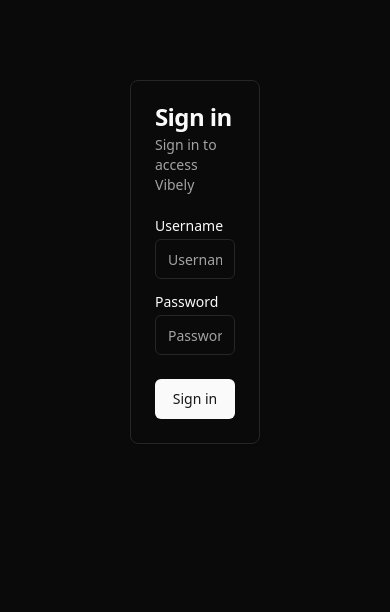
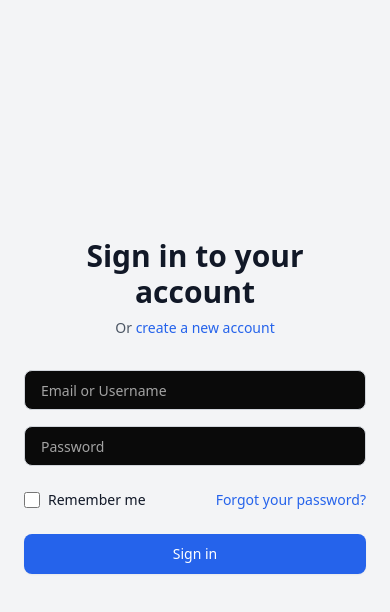
Before and after one commit to AbhinavMishra32/dbsocial, a React (Vite) app in the folder client/: page /login in a window 390 px wide. Shown: the top 612 px of the page. Built offline with nearby package versions, Linux system fonts and the light colour scheme.

Commit message:
Refactor Sidebar and ProfileCard components to support dark mode and improve styling

```diff
--- a/client/src/components/CommentSection.tsx
+++ b/client/src/components/CommentSection.tsx
@@ -76,8 +76,9 @@
             <Input placeholder="Write a comment" className="flex-grow" onChange={(e) => { setCommentInput(e.target.value) }} value={commentInput} />
             <Button className="ml-2" variant={'outline'} onClick={handleCommentSubmit}>Comment</Button>
           </div>
-          <ScrollArea style={{ height: scrollAreaHeight }}>
-            <div className="py-3">
+          {/* <ScrollArea style={{ height: scrollAreaHeight }}> */}
+          <ScrollArea>
+            <div className="py-3 max-h-[350px]">
               {Array.isArray(comments) ? (
                 comments.map((comment: any) => (
                   <div key={comment.id} className="flex space-x-4 mb-4">
@@ -98,8 +99,8 @@
                 <p>No comments available.</p>
               )}
             </div>
-            <div className='absolute top-0 left-0 right-0 h-8 bg-gradient-to-b from-background to-transparent pointer-events-none'></div>
-            <div className='absolute bottom-0 left-0 right-0 h-8 bg-gradient-to-t from-background to-transparent pointer-events-none'></div>
+            <div className='absolute top-0 left-0 right-0 h-8 bg-gradient-to-b from-background/50 to-transparent pointer-events-none'></div>
+            {/* <div className='absolute bottom-0 left-0 right-0 h-8 bg-gradient-to-t from-background/50 to-transparent pointer-events-none'></div> */}
           </ScrollArea>
         </div>
       )}
--- a/client/src/components/ProfileCard.tsx
+++ b/client/src/components/ProfileCard.tsx
@@ -58,7 +58,7 @@
         </CardContent>
         {isLocalUser && (
           <div>
-            <button className="w-full bg-red-500 text-white p-2 rounded-b-3xl">
+            <button className="w-full bg-blue-900 text-white p-2 rounded-b-3xl">
               Edit Profile
             </button>
           </div>
--- a/client/src/components/Sidebar.tsx
+++ b/client/src/components/Sidebar.tsx
@@ -31,7 +31,7 @@
     return (
         <>
             <aside className='flex h-full fixed top-0 left-0 z-50'>
-                <nav className='h-full flex flex-col bg-background border-r shadow-lg'>
+                <nav className='h-full flex flex-col bg-background dark:bg-neutral-900 border-r shadow-lg'>
                     <div className='p-4 pb-2 flex justify-between items-center'>
                         <img src='https://img.logoipsum.com/243.svg'
                             className={`overflow-hidden transition-all ${expanded ? "w-32" : "w-0"}`} />
@@ -79,7 +79,7 @@
         relative flex items-center py-2 px-3 my-1
         font-medium rounded-md cursor-pointer
         transition-colors duration-200 group
-        ${active ? 'dark:bg-neutral-800' : 'hover:bg-indigo-50 dark:hover:bg-neutral-600 text-gray-600 dark:text-white'
+        ${active ? 'dark:bg-neutral-800' : 'hover:bg-indigo-50 dark:hover:bg-neutral-700 text-gray-600 dark:text-white'
             }
         `}>
             <Link to={link} className='flex items-center' >
--- a/client/src/pages/Login.tsx
+++ b/client/src/pages/Login.tsx
@@ -9,7 +9,7 @@
 import { AlertCircle } from 'lucide-react';
 import axios, { AxiosError } from 'axios';
 import { useEffect, useState } from 'react';
-import { useNavigate } from 'react-router-dom';
+import { Link, useNavigate } from 'react-router-dom';
 import { useUser } from '../context/UserContext';
 import { api } from '../services/axios';
 
@@ -77,68 +77,118 @@
   }, [user])
 
   return (
-    <Card className="w-1/3 mx-auto mt-20">
-      <CardHeader>
-        <CardTitle>Sign in</CardTitle>
-        <CardDescription>Sign in to access Vibely</CardDescription>
-      </CardHeader>
-      <form onSubmit={handleSubmit(onSubmit)}>
-        <CardContent>
-          <div className="grid w-full items-center gap-4">
-            <div className="flex flex-col space-y-1.5">
-              <Label htmlFor="email">Username</Label>
+    <div className="flex h-screen bg-gray-100">
+      {/* Left side - Random image */}
+      <div className="hidden lg:flex lg:w-1/2 relative overflow-hidden">
+        <img
+          src="https://source.unsplash.com/random?nature"
+          alt="Random nature"
+          className="object-cover w-full h-full"
+        />
+        <div className="absolute inset-0 bg-gradient-to-r from-blue-500/50 to-purple-500/50 mix-blend-multiply" />
+        <div className="absolute bottom-0 left-0 right-0 p-8 text-white">
+          <h2 className="text-4xl font-bold mb-2">Welcome Back</h2>
+          <p className="text-xl">Sign in to continue your journey with us.</p>
+        </div>
+      </div>
+
+      {/* Right side - Sign-in form */}
+      <div className="w-full lg:w-1/2 flex items-center justify-center px-6 sm:px-12 lg:px-16 xl:px-24">
+        <div className="w-full max-w-md space-y-8">
+          <div className="text-center">
+            <h1 className="text-3xl font-bold text-gray-900">Sign in to your account</h1>
+            <p className="mt-2 text-sm text-gray-600">
+              Or{' '}
+              <Link to="/signup" className="font-medium text-blue-600 hover:text-blue-500">
+                create a new account
+              </Link>
+            </p>
+          </div>
+
+          <form className="mt-8 space-y-6" action="#" method="POST">
+            <div className="space-y-4">
+              <div>
+                <Label htmlFor="identifier" className="sr-only">
+                  Email or Username
+                </Label>
                 <Input
-                {...register("username")}
-                id="username"
-                placeholder="Username"
+                  id="identifier"
+                  name="identifier"
+                  type="text"
+                  required
+                  className="w-full px-4 py-3 rounded-lg border border-gray-300 focus:ring-2 focus:ring-blue-500 focus:border-transparent"
+                  placeholder="Email or Username"
                 />
-              {errors.username && (
-                <Alert variant="destructive">
-                  <AlertCircle className="h-4 w-4"></AlertCircle>
-                  <AlertDescription>
-                    {errors.username.message && (
-                      <p>{errors.username.message}</p>
-                    )}
-                  </AlertDescription>
-                </Alert>
-              )}
               </div>
-            <div className="flex flex-col space-y-1.5">
-              <Label htmlFor="password">Password</Label>
+              <div>
+                <Label htmlFor="password" className="sr-only">
+                  Password
+                </Label>
                 <Input
-                {...register("password")}
+                  id="password"
+                  name="password"
                   type="password"
-                id="password"
+                  required
+                  className="w-full px-4 py-3 rounded-lg border border-gray-300 focus:ring-2 focus:ring-blue-500 focus:border-transparent"
                   placeholder="Password"
                 />
-              {errors.password && (
-                <Alert variant="destructive">
-                  <AlertCircle className="h-4 w-4"></AlertCircle>
-                  <AlertDescription>
-                    {errors.password.message && (
-                      <p>{errors.password.message}</p>
-                    )}
-                  </AlertDescription>
-                </Alert>
-              )}
               </div>
             </div>
-        </CardContent>
-        <CardFooter className="flex flex-col space-y-4">
-          <Button disabled={isSubmitting} className="w-full">
-            {isSubmitting ? "Loading..." : "Sign in"}
+
+            <div className="flex items-center justify-between">
+              <div className="flex items-center">
+                <input
+                  id="remember-me"
+                  name="remember-me"
+                  type="checkbox"
+                  className="h-4 w-4 text-blue-600 focus:ring-blue-500 border-gray-300 rounded"
+                />
+                <Label htmlFor="remember-me" className="ml-2 block text-sm text-gray-900">
+                  Remember me
+                </Label>
+              </div>
+
+              <div className="text-sm">
+                <Link to="/forgot-password" className="font-medium text-blue-600 hover:text-blue-500">
+                  Forgot your password?
+                </Link>
+              </div>
+            </div>
+
+            <div>
+              <Button
+                type="submit"
+                className="w-full flex justify-center py-3 px-4 border border-transparent rounded-lg shadow-sm text-sm font-medium text-white bg-blue-600 hover:bg-blue-700 focus:outline-none focus:ring-2 focus:ring-offset-2 focus:ring-blue-500"
+              >
+                Sign in
               </Button>
-          {error && (
-            <Alert variant="destructive">
-              <AlertCircle className="h-4 w-4"></AlertCircle>
-              <AlertDescription>
-                <p>{error}</p>
-              </AlertDescription>
-            </Alert>
-          )}
-        </CardFooter>
+            </div>
           </form>
-    </Card>
+
+          <div className="mt-6">
+            <div className="relative">
+              <div className="absolute inset-0 flex items-center">
+                {/* <div className="w-full border-t border-gray-300" /> */}
+              </div>
+              {/* <div className="relative flex justify-center text-sm"> */}
+              {/* <span className="px-2 bg-gray-100 text-gray-500">Or continue with</span> */}
+            </div>
+          </div>
+
+          <div className="mt-6 grid grid-cols-2 gap-3">
+            {/* <Button variant="outline" className="w-full"> */}
+            {/* < className="w-5 h-5 mr-2" />
+                Google
+              </Button>
+              <Button variant="outline" className="w-full">
+                <Icons.github className="w-5 h-5 mr-2" />
+                GitHub */}
+            {/* </Button> */}
+          </div>
+        </div>
+      </div>
+    </div>
+    // </div >
   );
 };
 
```
Also changed, not shown: client/src/components/PostsView.tsx (+72 -88 lines), 1 other file (tests, documents, lock files or other folders). Lines whose indentation alone changed are shown as unchanged.
